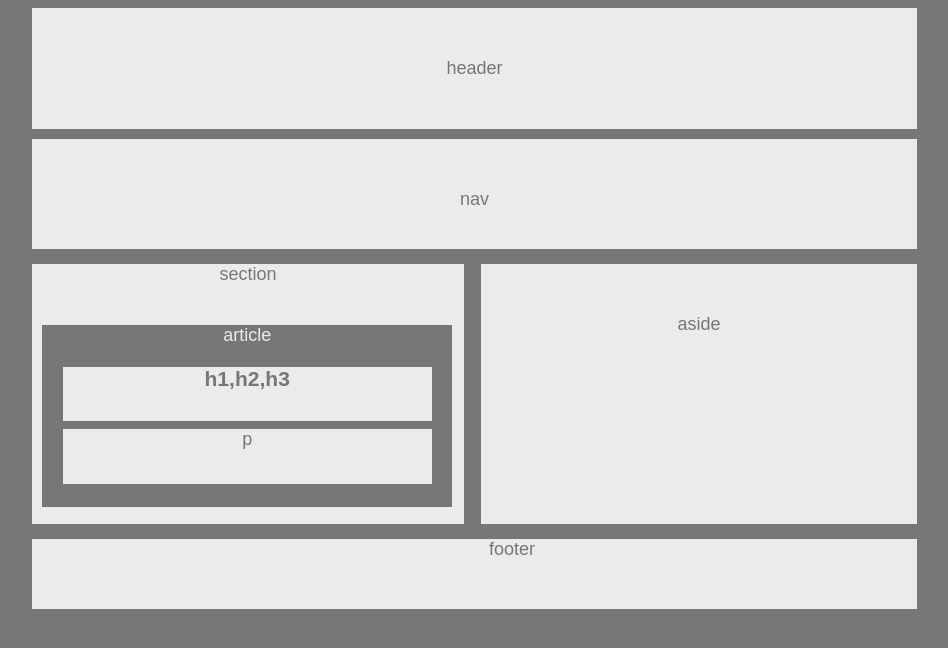
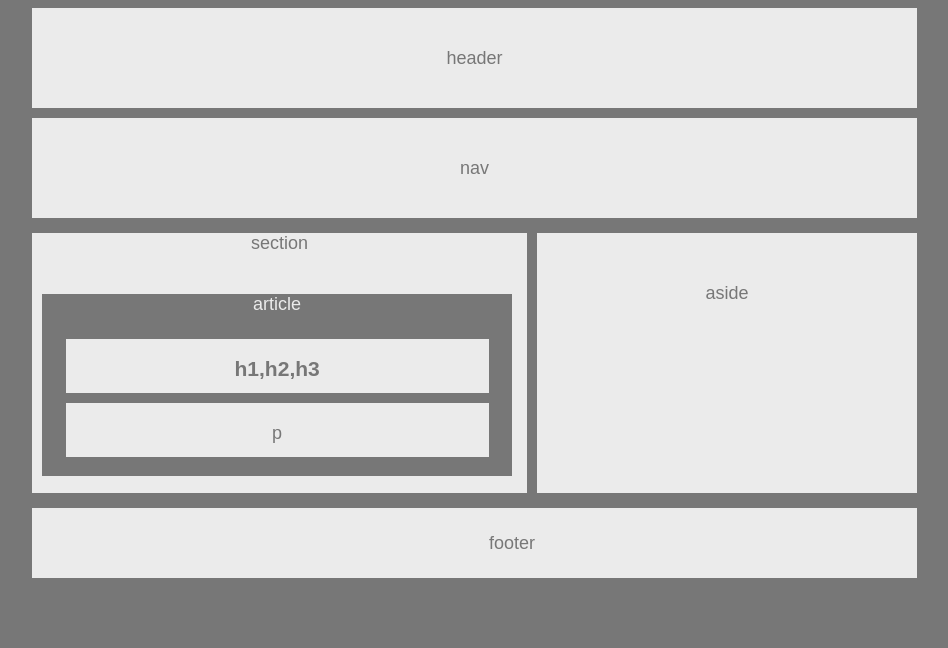
Before and after one commit to eddienakkim/HW-Wireframe, a plain HTML site: page index.html in a window 1280 px wide. Shown: the whole page, without its empty margins (51-999 px from the left). Drawn offline with Linux system fonts and the light colour scheme.

Commit message:
modified

```diff
--- a/style.css
+++ b/style.css
@@ -1,17 +1,19 @@
 header {
   background: #ebebeb;
   text-align: center;
-  padding: 50px;
+  vertical-align: middle;
+  line-height: 100px;
+  height: 100px;
   margin-left: 75px;
 }
 
 nav {
   background: #ebebeb;
   margin-top: 10px;
-  padding: 50px;
+  text-align: center;
+  line-height: 100px;
+  height: 100px;
   margin-left: 75px;
-  text-align: center;
-  height: 10px;
 }
 
 section {
@@ -20,7 +22,7 @@ section {
   margin-left: 75px;
   text-align: center;
   float: left;
-  width: 45%;
+  width: 495px;
   height: 260px;
 }
 
@@ -31,7 +33,7 @@ aside {
   text-align: center;
   float: right;
   margin-top: 15px;
-  width: 35%;
+  width: 280px;
   height: 160px;
 }
 
@@ -55,6 +57,8 @@ footer {
   margin-left: 75px;
   margin-top: 290px;
   text-align: center;
+  vertical-align: middle;
+  line-height: 70px;
   height: 70px;
   clear: both;
 }
@@ -66,5 +70,5 @@ h1, p {
   width: 90%;
   margin: 5% 5% -3% 5%;
   height: 30%;
-
+  line-height: 60px;
 }
```
